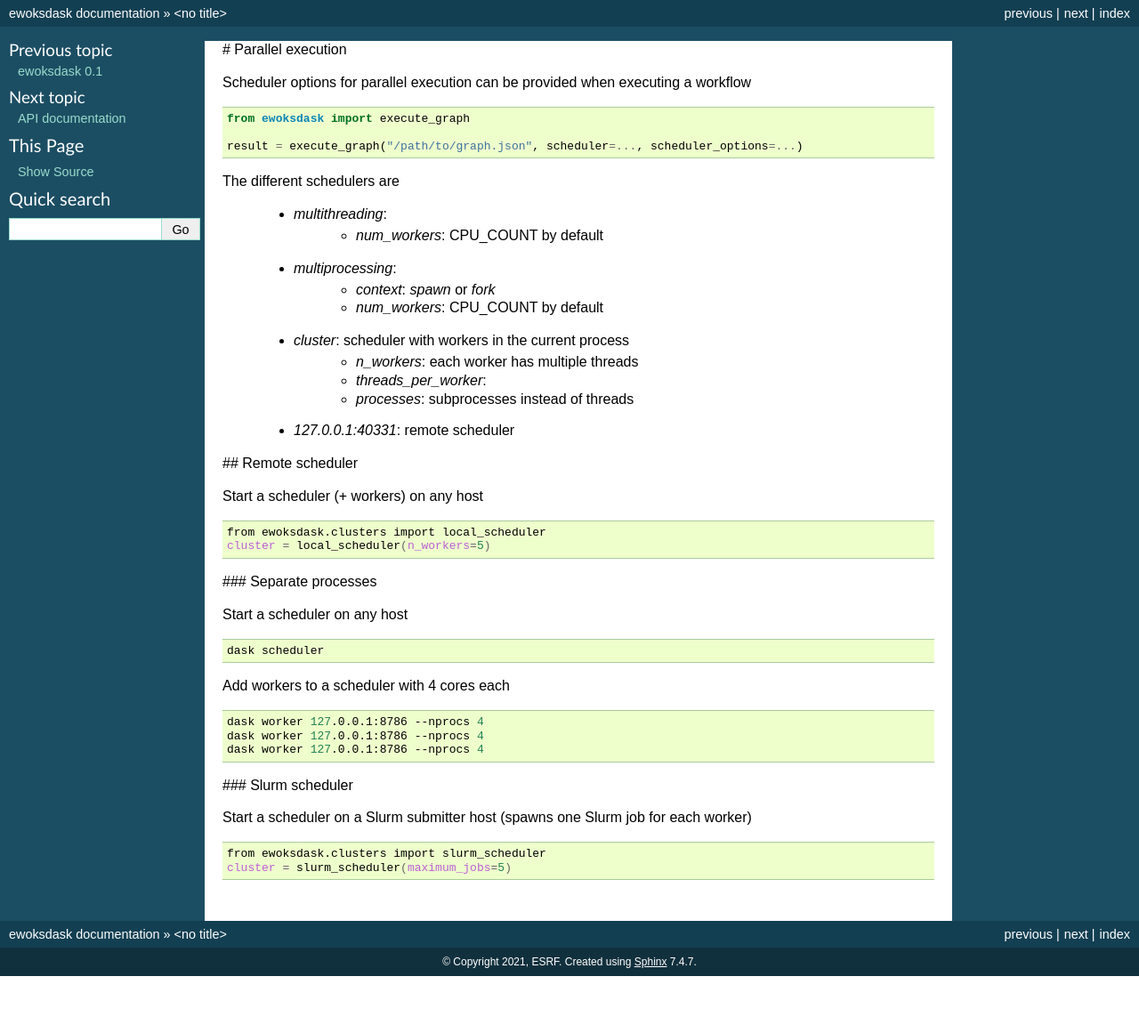
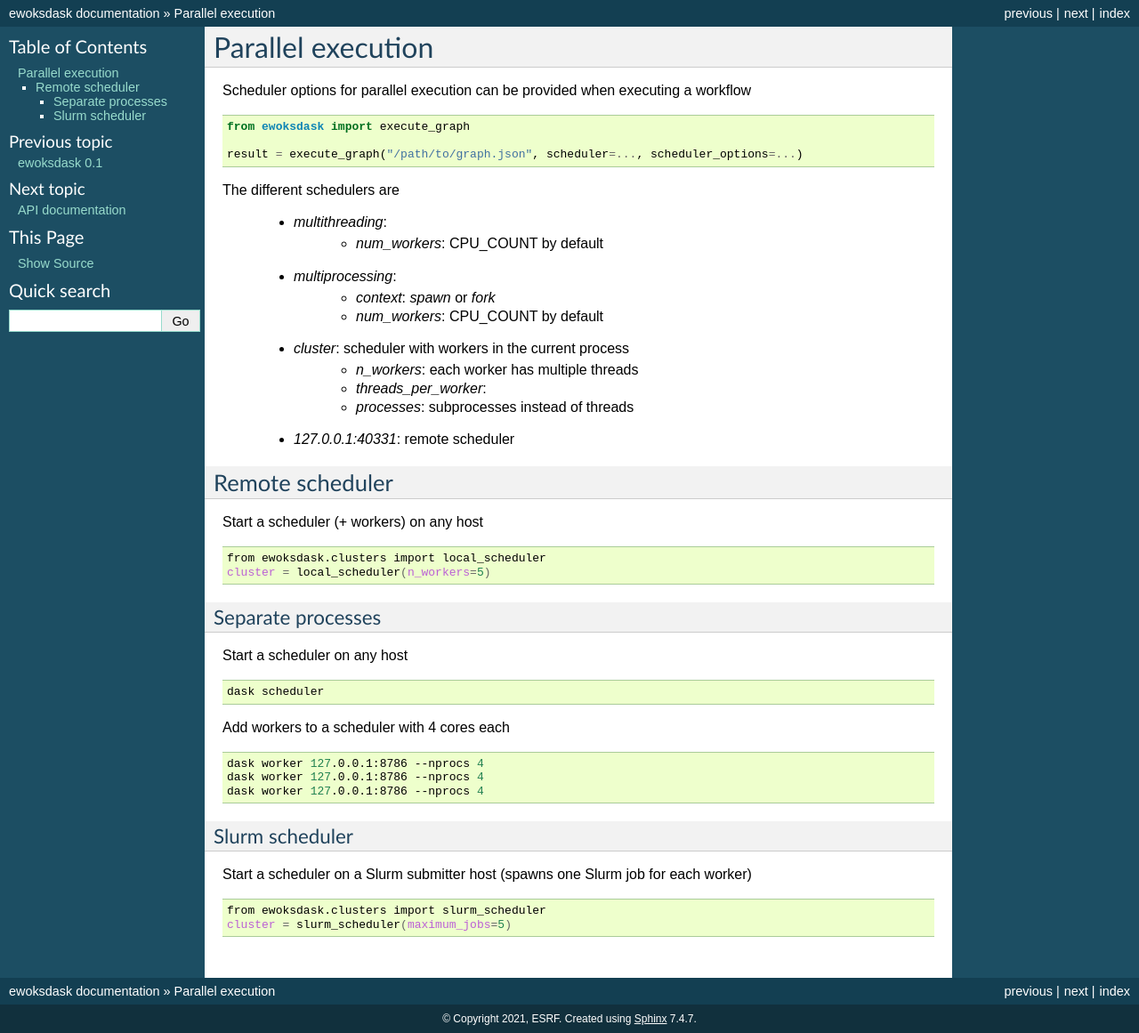
Before and after one commit to ewoks-kit/ewoksdask, a Sphinx documentation site: the page built from doc/parallel.rst, in a window 1280 px wide. Shown: the whole page at 89% size. Built offline with Sphinx 7.4.7, drawn with Linux system fonts in a browser that asks for light colours; before the commit the page ends 1097 px from its top, so only the background shows below that.

Commit message:
fix docs

```diff
--- a/doc/parallel.rst
+++ b/doc/parallel.rst
@@ -1,4 +1,5 @@
-# Parallel execution
+Parallel execution
+==================
 
 Scheduler options for parallel execution can be provided when executing a workflow
 
@@ -21,7 +22,8 @@
     * `processes`: subprocesses instead of threads
  * `127.0.0.1:40331`: remote scheduler
 
-## Remote scheduler
+Remote scheduler
+----------------
 
 Start a scheduler (+ workers) on any host
 
@@ -30,7 +32,8 @@
     from ewoksdask.clusters import local_scheduler
     cluster = local_scheduler(n_workers=5)
 
-### Separate processes
+Separate processes
+++++++++++++++++++
 
 Start a scheduler on any host
 
@@ -46,7 +49,8 @@
     dask worker 127.0.0.1:8786 --nprocs 4
     dask worker 127.0.0.1:8786 --nprocs 4
 
-### Slurm scheduler
+Slurm scheduler
++++++++++++++++
 
 Start a scheduler on a Slurm submitter host (spawns one Slurm job for each worker)
 
```
